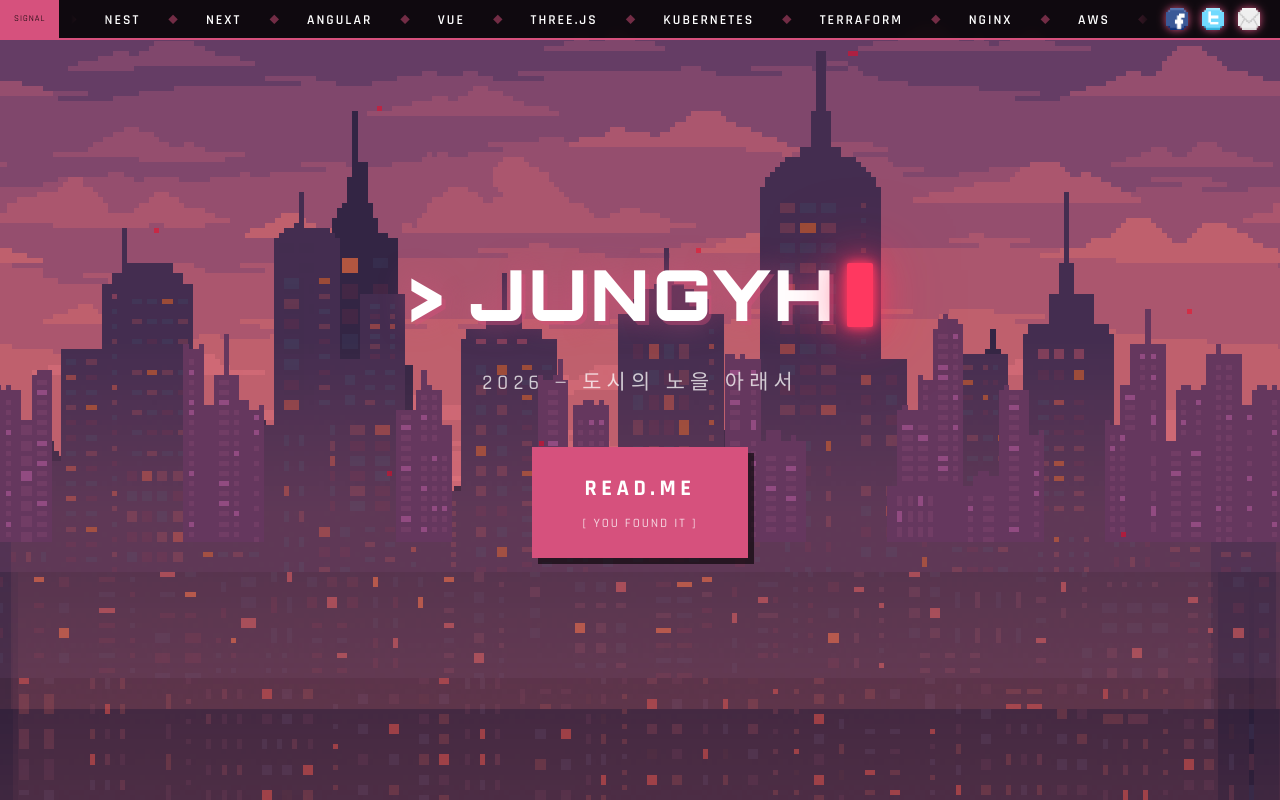
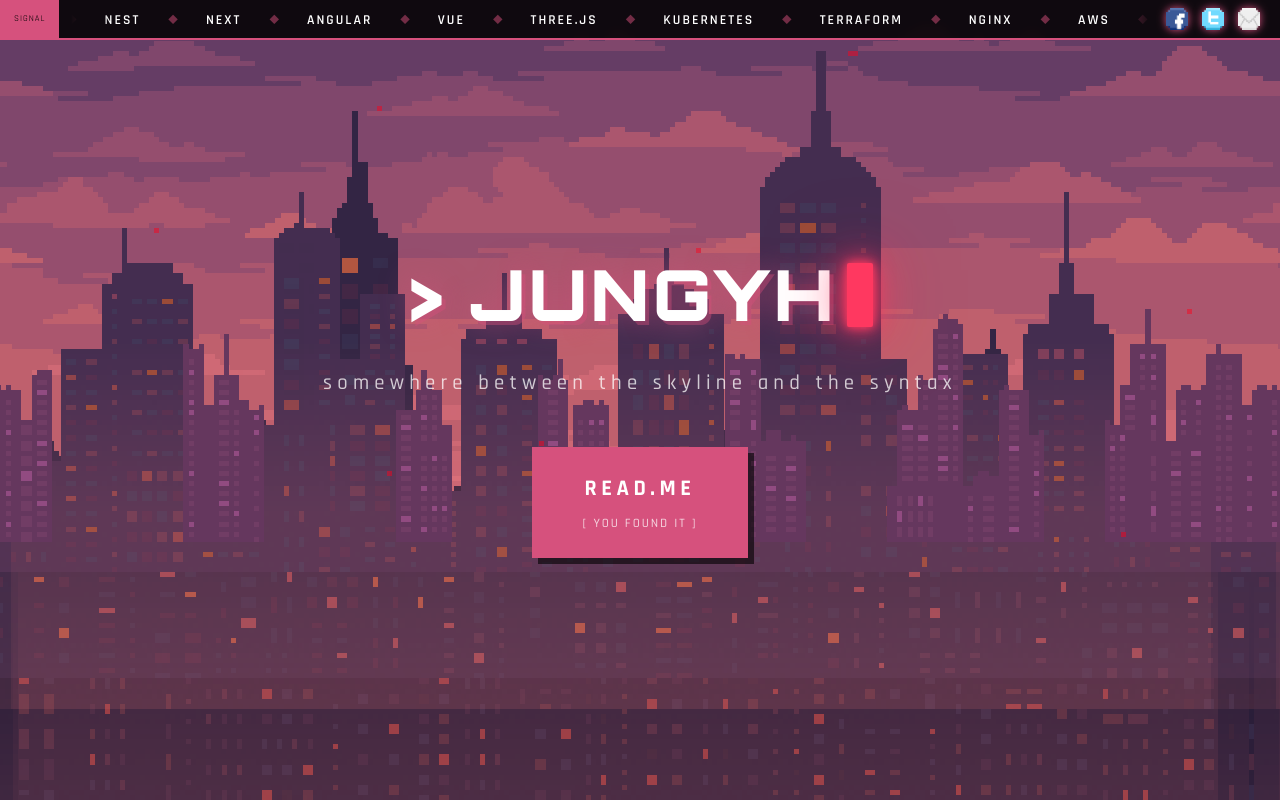
Before and after one commit to jungyh870918/blog, a Next.js app: page / in a window 1280 px wide. Built offline with nearby package versions, Linux system fonts and the light colour scheme.

Commit message:
save the current state

```diff
--- a/app/layout.tsx
+++ b/app/layout.tsx
@@ -4,7 +4,7 @@
 
 export const metadata: Metadata = {
   title: 'PROTOCOL:JUNGYH | Dev Log',
-  description: '2026, 도시의 노을 아래서',
+  description: 'somewhere between the skyline and the syntax',
   icons: { icon: '/favicon.ico' },
 };
 
--- a/app/page.tsx
+++ b/app/page.tsx
@@ -280,7 +280,7 @@
           color: 'rgba(255,255,255,0.75)',
           padding: '0 20px',
         }}>
-          2026 — 도시의 노을 아래서
+          somewhere between the skyline and the syntax
         </p>
         <button
           onClick={() => setView('hub')}
```
